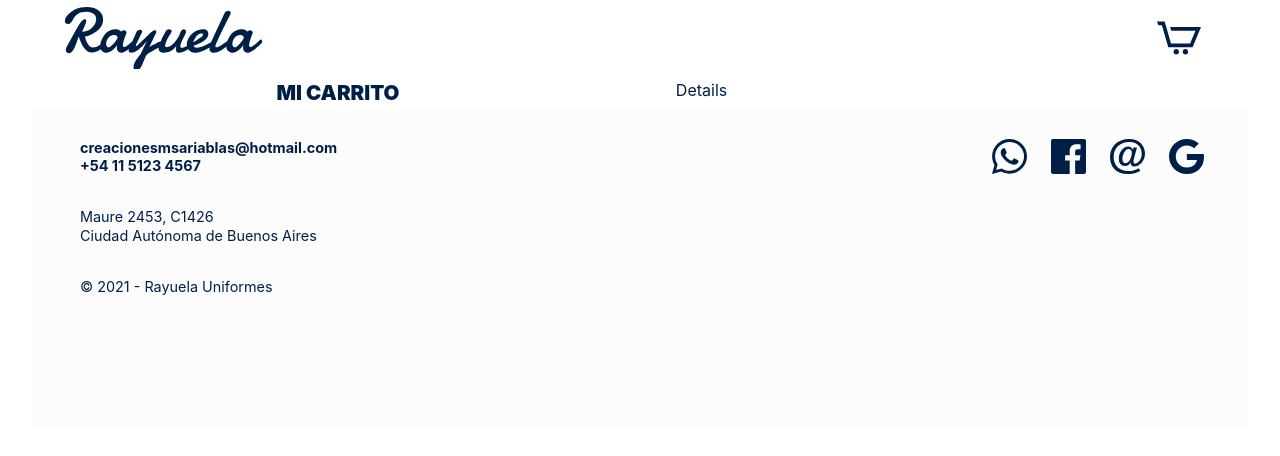
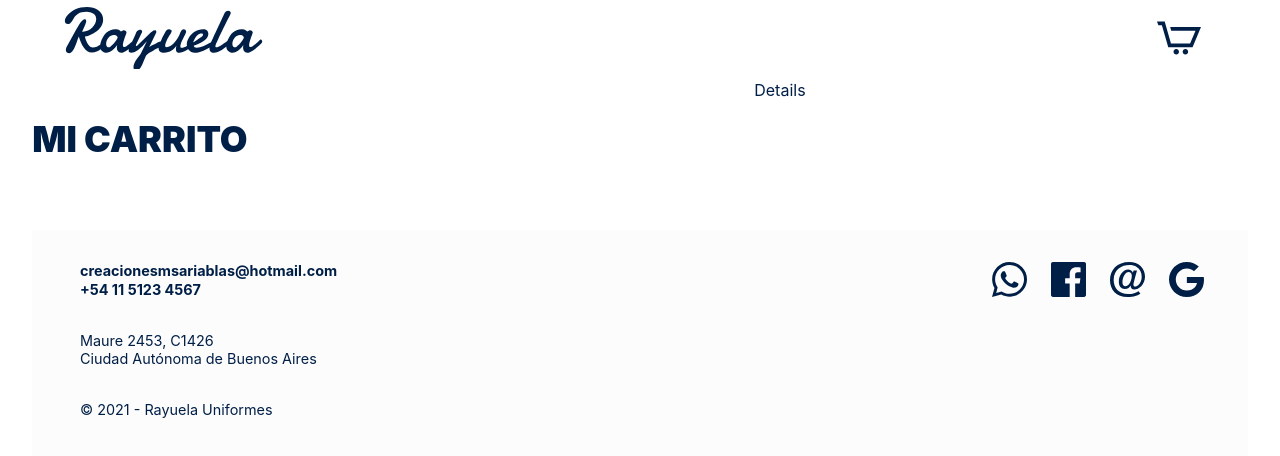
Before and after one commit to hernan-clich/rayuela-uniformes, a Next.js app: page /cart in a window 1280 px wide. Shown: the top 456 px of the page. Built offline with nearby package versions, Linux system fonts and the light colour scheme; a web font is replaced by a local one.

Commit message:
Styled CartDetails title

```diff
--- a/app/screens/Cart/components/CartDetails/index.tsx
+++ b/app/screens/Cart/components/CartDetails/index.tsx
@@ -18,7 +18,13 @@ function CartDetails() {
   return (
     <Styled.CartDetailsContainer>
       <div className="cartProdsWrapper">
-        <CustomText size="regular" weight="black" textTransform="uppercase">
+        <CustomText
+          size="big"
+          weight="black"
+          textTransform="uppercase"
+          textAlign="left"
+          className="title"
+        >
           Mi Carrito
         </CustomText>
         {storedOrders && storedOrders.map((order) => <CartCard key={order.id} order={order} />)}
--- a/app/screens/Cart/components/CartDetails/styles.ts
+++ b/app/screens/Cart/components/CartDetails/styles.ts
@@ -3,10 +3,15 @@ import styled from 'styled-components';
 export const CartDetailsContainer = styled.div`
   display: flex;
   flex-flow: row wrap;
+  margin-bottom: 2em;
   width: 100vw;
 
   .cartProdsWrapper {
     flex-grow: 5;
+  }
+
+  .title {
+    margin: 1em clamp(0.9em, 2.2vw, 2em);
   }
 
   .detailsContainer {
```
